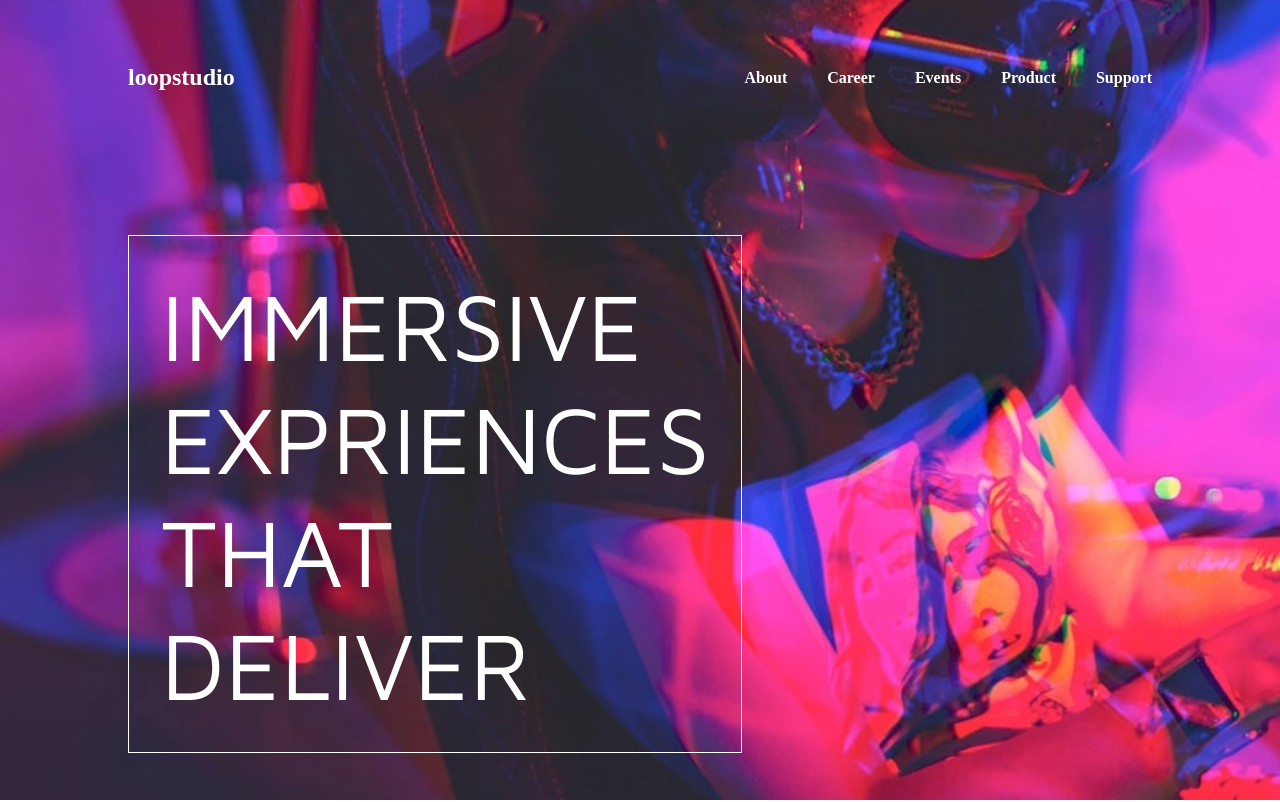
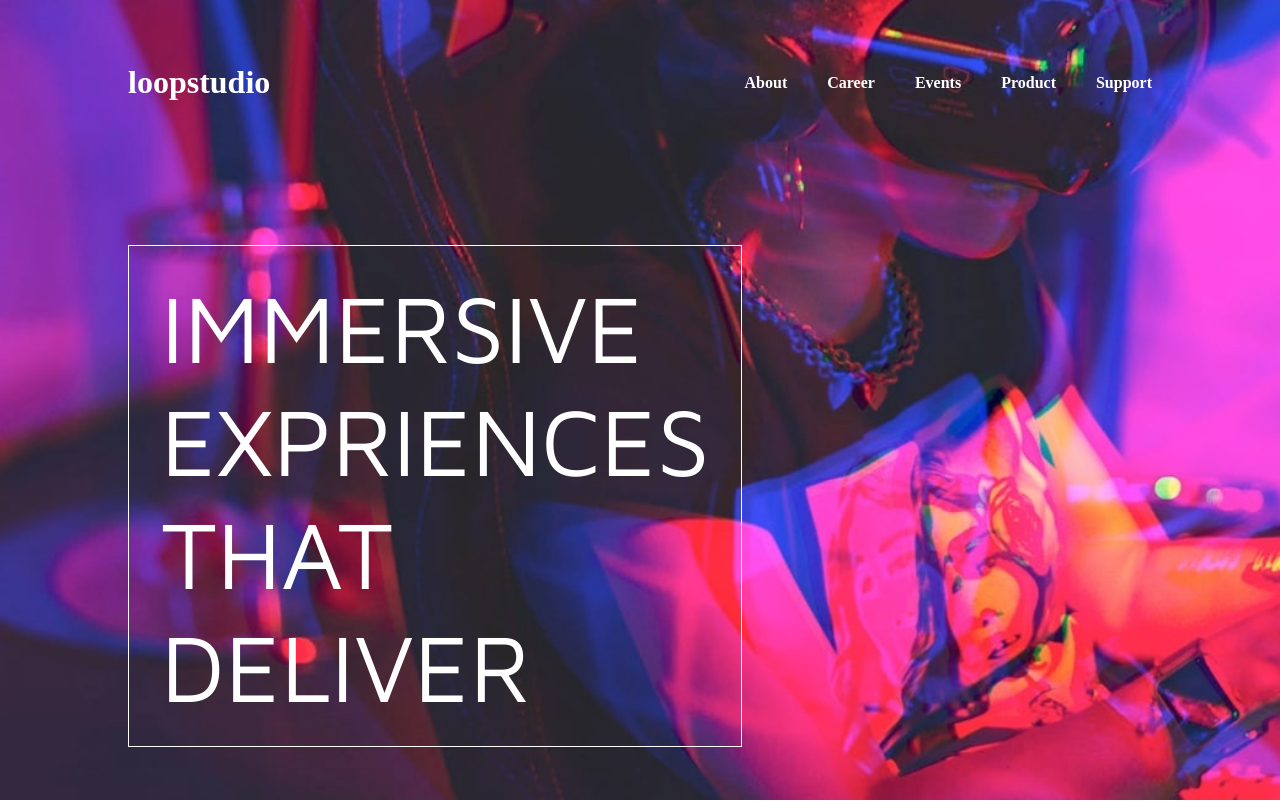
Before and after one commit to Hoyee86/looopage, a plain HTML site: page index.html in a window 1280 px wide. Shown: the top 802 px of the page. Drawn offline with nearby package versions, Linux system fonts and the light colour scheme; a web font is replaced by a local one.

Commit message:
updating

```diff
--- a/index.html
+++ b/index.html
@@ -4,7 +4,7 @@
     <meta charset="UTF-8">
     <meta name="viewport" content="width=device-width, initial-scale=1.0">
     <link rel="stylesheet" href="style.css">
-    <title>Document</title>
+    <title>LOOPSTUDIO PAGE</title>
 </head>
 <body>
     <header>
--- a/style.css
+++ b/style.css
@@ -39,11 +39,12 @@ nav {
     font-weight: 700;
 }
 
-.navLeft h2 a {
+.navLeft h2 {
     font-size: 2rem;
+
 }
 
-.navLeft a {
+ .navLeft a {
     color: white;
     text-decoration: none;
 }
@@ -51,7 +52,7 @@ nav {
 .headerBottom {
     width: 60%;
     border: 1px solid white;
-    padding: 2rem;
+    padding: 1.5rem 2rem;
     margin-top: 9rem;
 }
 
```
